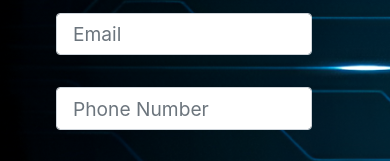
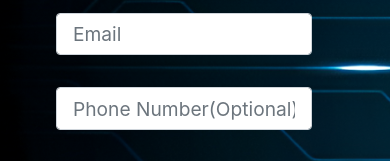
Before and after one commit to NandhanaRajendran/nandhanarajendran, a plain HTML site: page index.html in a window 390 px wide. Shown: the part 2921-3082 px from the top of the page. Drawn offline with nearby package versions, Linux system fonts and the light colour scheme.

Commit message:
Phone number changed as optional)

```diff
--- a/index.html
+++ b/index.html
@@ -179,7 +179,7 @@
                     </div>
                     <!-- Phone number -->
                     <div class="form-group col-md-6 col-12">
-                        <input type="tel" class="form-control mb-3" placeholder="Phone Number">
+                        <input type="tel" class="form-control mb-3" placeholder="Phone Number(Optional)">
                     </div>
                     <!-- Textarea -->
                     <div class="form-group col-12">
```
